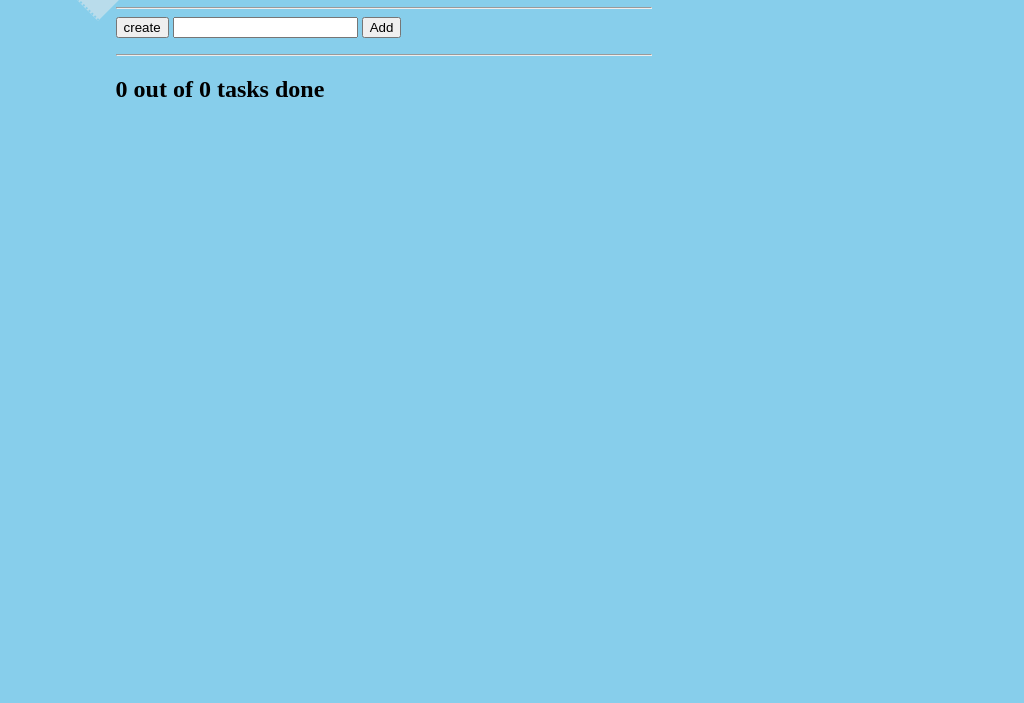
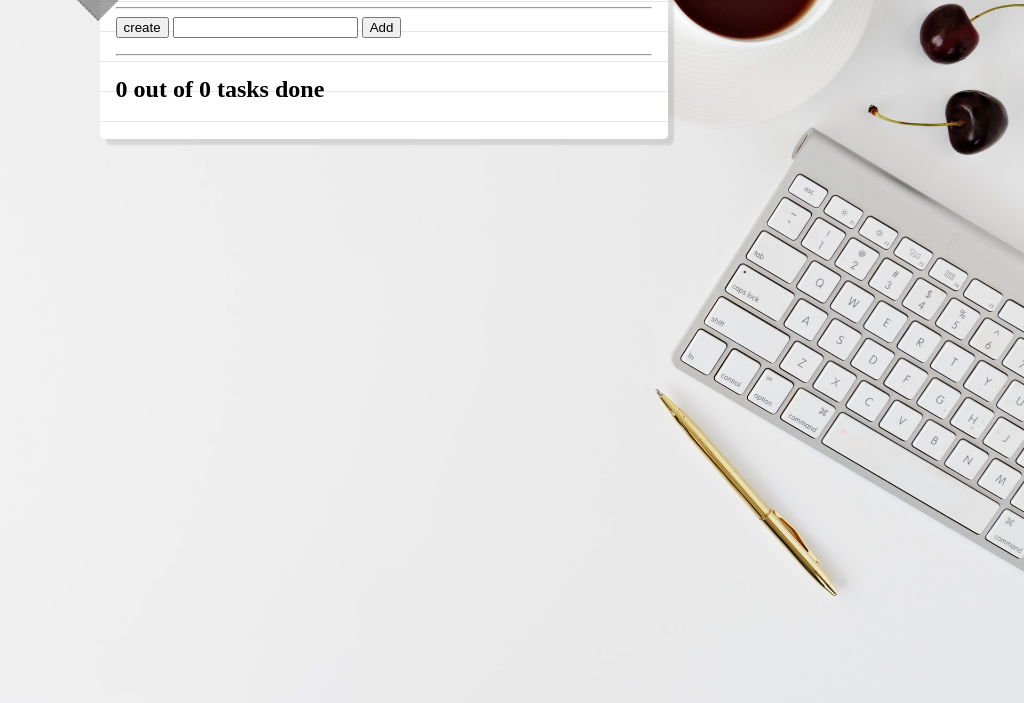
Before and after one commit to Amopho/todo-list, a website: page src/index.html in a window 1280 px wide. Shown: the part 97-800 px from the top of the page, without its empty margins (256-1280 px from the left). Drawn offline with nearby package versions, Linux system fonts and the light colour scheme; files that its build step writes are made by us from their sources.

Commit message:
a notebook page style

```diff
--- a/src/scss/main.scss
+++ b/src/scss/main.scss
@@ -21,7 +21,11 @@ body {
   display: flex;
   align-items: center;
   justify-content: center;
-  background-color: skyblue;
+  background-image: url(../images/desktop-white.jpg);
+  background-repeat: no-repeat;
+  background-size: cover;
+  background-attachment: fixed;
+  background-position: center;
 }
 
 .notes-container {
@@ -29,6 +33,16 @@ body {
   min-width: 45%;
   padding: 1rem;
   border-radius: 5px;
+  box-shadow: 6px 6px 2px rgba(0, 0, 0, 0.1);
+
+  background-image: repeating-linear-gradient(
+    180deg,
+    darken(#fff, 10%),
+    darken(#fff, 10%) 1px,
+    #fff 1px,
+    #fff 30px
+  );
+
   &::before {
     position: absolute;
     content: "";
@@ -37,9 +51,9 @@ body {
     height: 50px;
     top: 11px;
     left: -43px;
-    background-color: rgba(236, 236, 236, 0.5);
-    border-left: 2px dotted skyblue;
-    border-right: 2px dotted skyblue;
+    background-color: rgba(75, 72, 72, 0.5);
+    border-left: 2px dotted gray;
+    border-right: 2px dotted gray;
     transform: rotate(-45deg);
   }
 }
```
